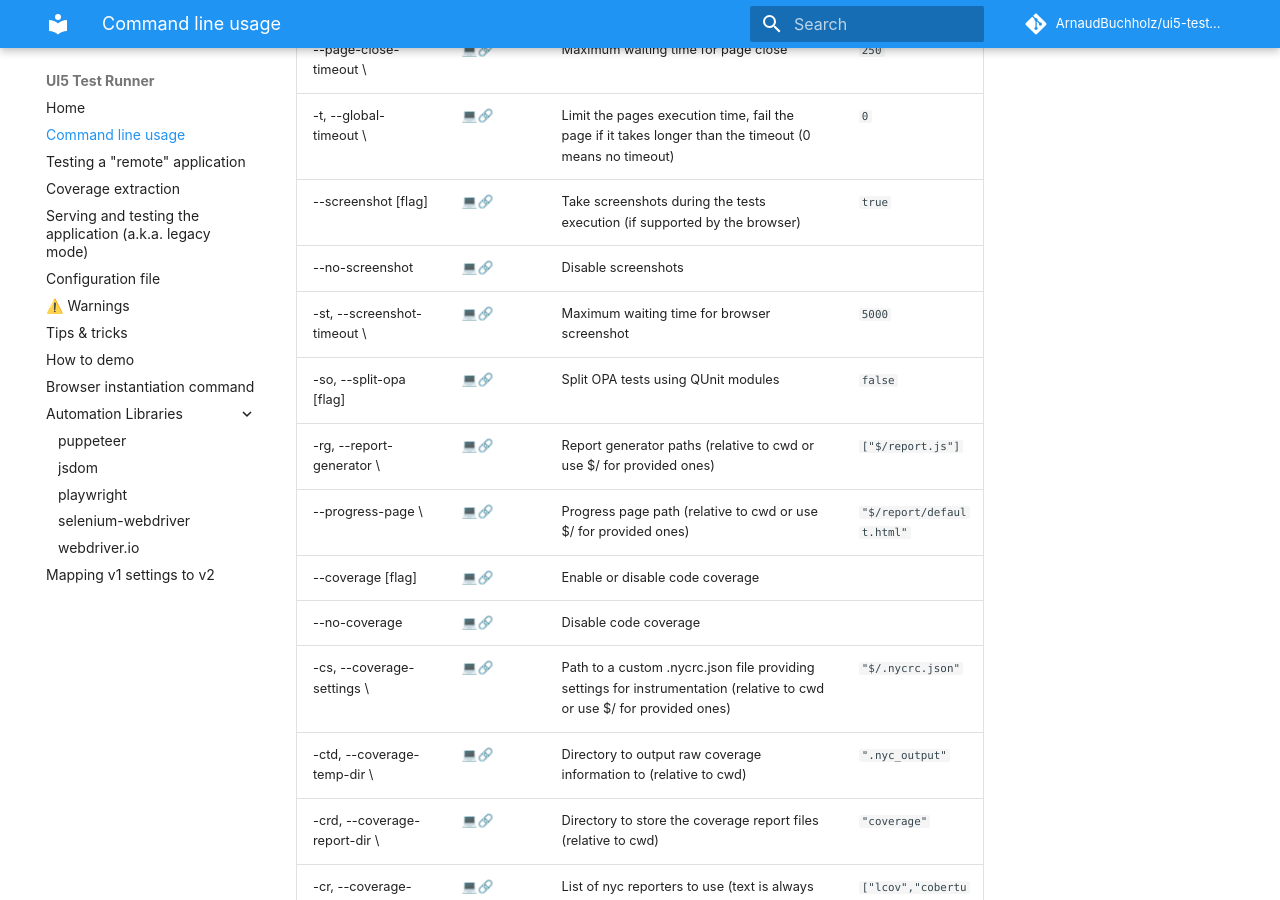
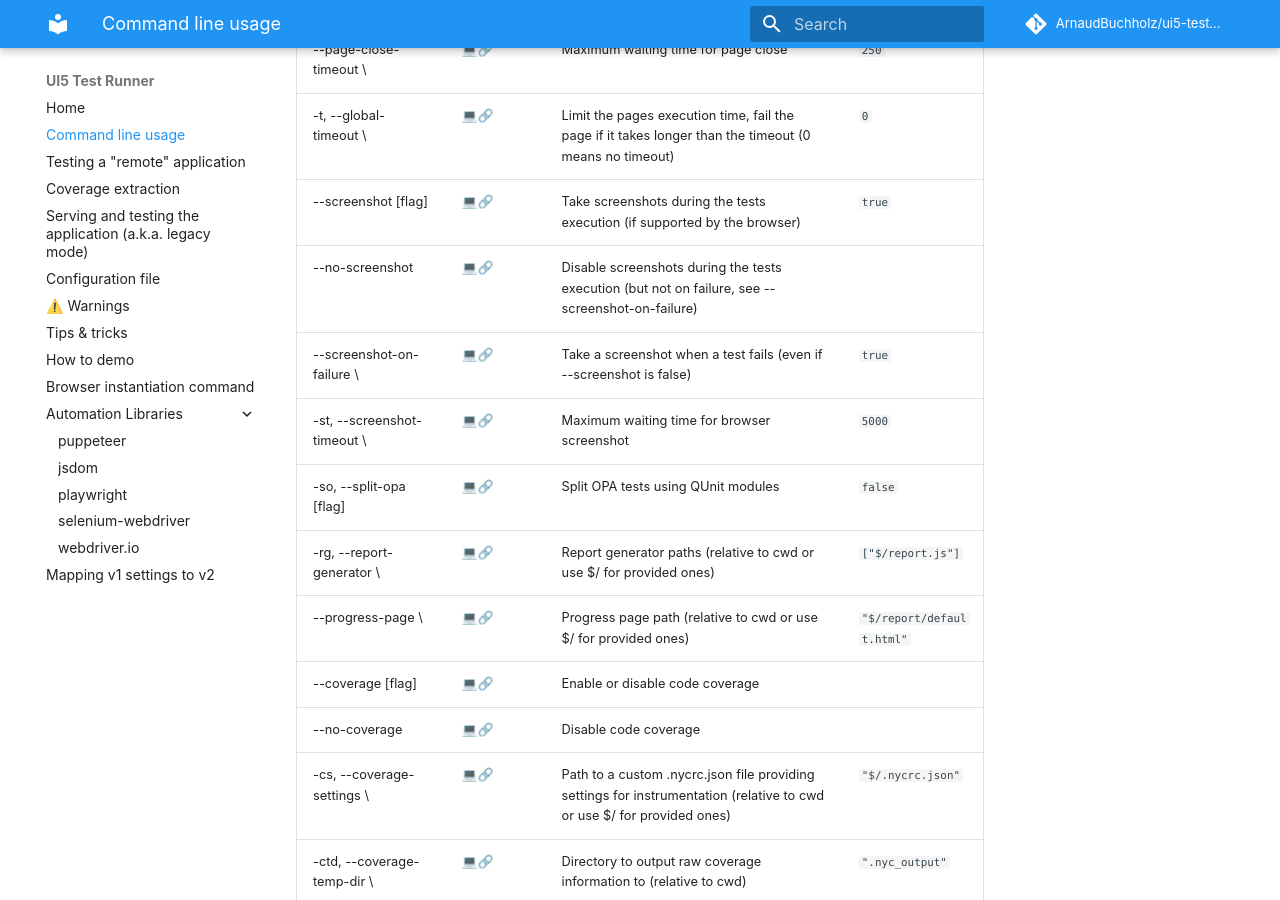
Before and after one commit to ArnaudBuchholz/ui5-test-runner, an MkDocs documentation site: the page built from docs/usage.md, in a window 1280 px wide and 900 px high, scrolled down 1762 px. Built offline with MkDocs 1.6.1 and Material for MkDocs 9.7.7, drawn with Linux system fonts in a browser that asks for light colours; comment, search, counter and statistics services are not loaded.

Commit message:
documentation: --screenshot-on-failure (#102)

```diff
--- a/docs/usage.md
+++ b/docs/usage.md
@@ -32,7 +32,8 @@ Check additional information below.
 |--page-close-timeout \<timeout>|💻🔗|Maximum waiting time for page close|`250`|
 |-t, --global-timeout \<timeout>|💻🔗|Limit the pages execution time, fail the page if it takes longer than the timeout (0 means no timeout)|`0`|
 |--screenshot [flag]|💻🔗|Take screenshots during the tests execution (if supported by the browser)|`true`|
-|--no-screenshot|💻🔗|Disable screenshots||
+|--no-screenshot|💻🔗|Disable screenshots during the tests execution (but not on failure, see --screenshot-on-failure)||
+|--screenshot-on-failure \<flag>|💻🔗|Take a screenshot when a test fails (even if --screenshot is false)|`true`|
 |-st, --screenshot-timeout \<timeout>|💻🔗|Maximum waiting time for browser screenshot|`5000`|
 |-so, --split-opa [flag]|💻🔗|Split OPA tests using QUnit modules|`false`|
 |-rg, --report-generator \<path...>|💻🔗|Report generator paths (relative to cwd or use $/ for provided ones)|`["$/report.js"]`|
```
